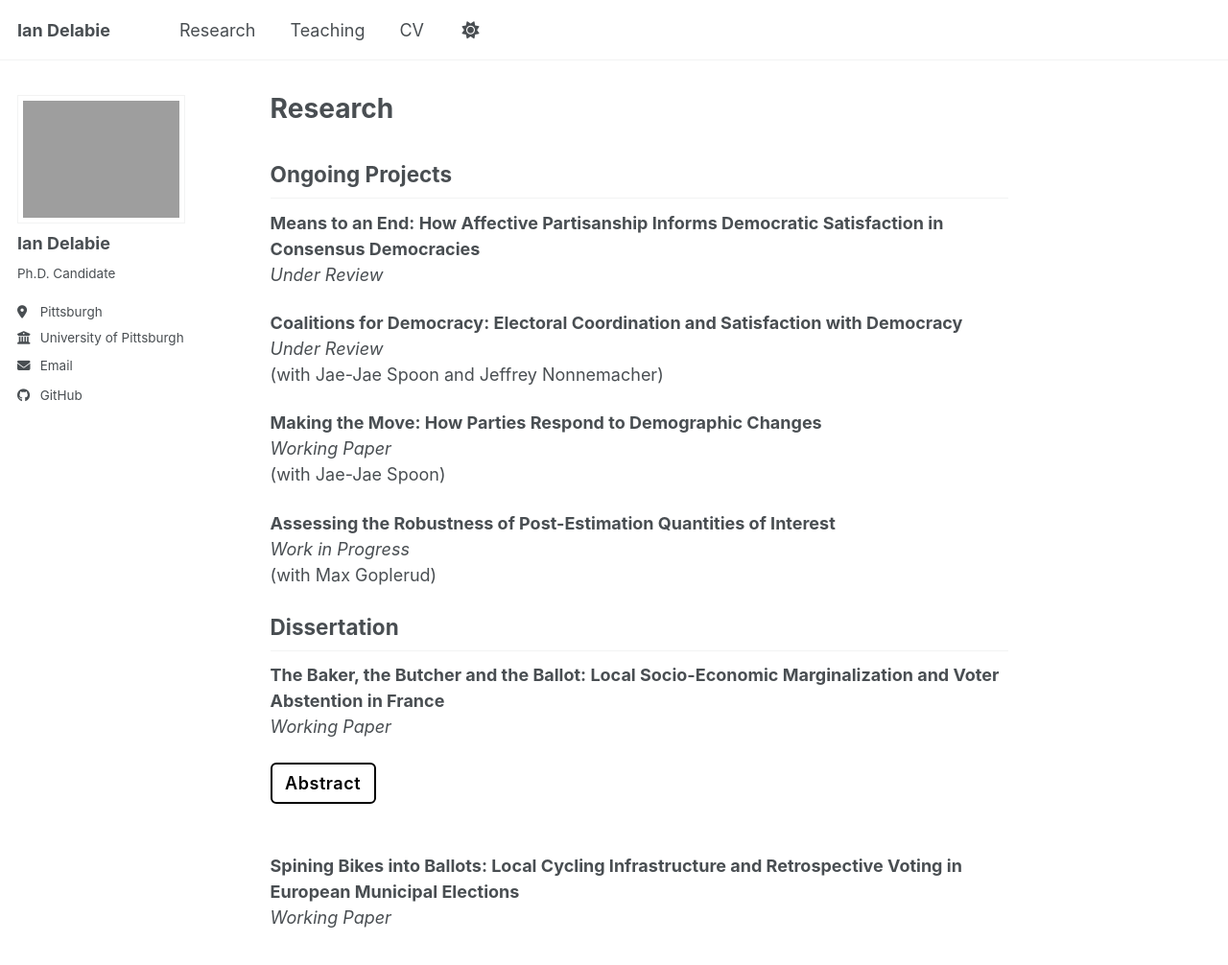
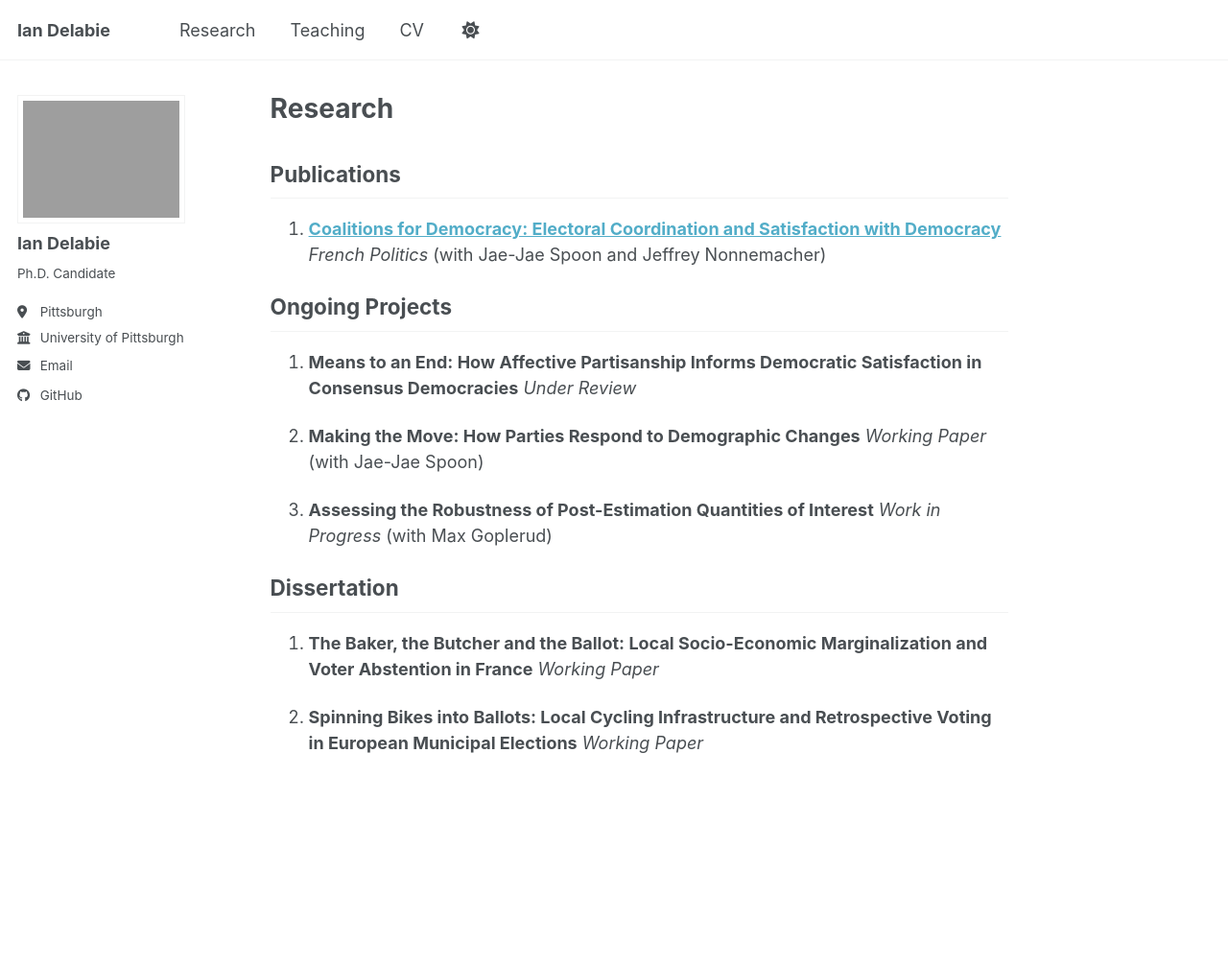
Before and after one commit to idelabie/idelabie.github.io, a Jekyll site: the page built from _pages/research.md, in a window 1280 px wide and 1212 px high. Shown: the top 1006 px of the window at 96% size. Built offline with Jekyll 4.4.1, drawn with Linux system fonts in a browser that asks for light colours; a script bundle is joined from its source files by our own code; library files that are not in the unit come from our copies; some of the changed text lies outside the part shown.

Commit message:
Update research.md

```diff
--- a/_pages/research.md
+++ b/_pages/research.md
@@ -4,37 +4,30 @@ permalink: /research/
 layout: single
 author_profile: true
 ---
+
+## Publications
+
+1. **[Coalitions for Democracy: Electoral Coordination and Satisfaction with Democracy](https://link.springer.com/article/10.1057/s41253-026-00336-4)**
+   *French Politics*
+   (with Jae-Jae Spoon and Jeffrey Nonnemacher)
+
 ## Ongoing Projects
 
-**Means to an End: How Affective Partisanship Informs Democratic Satisfaction in
-Consensus Democracies**
-*Under Review*
+1. **Means to an End: How Affective Partisanship Informs Democratic Satisfaction in Consensus Democracies**
+   *Under Review*
 
-**Coalitions for Democracy: Electoral Coordination and Satisfaction with Democracy**
-*Under Review*
-(with Jae-Jae Spoon and Jeffrey Nonnemacher)
+2. **Making the Move: How Parties Respond to Demographic Changes**
+   *Working Paper*
+   (with Jae-Jae Spoon)
 
-**Making the Move: How Parties Respond to Demographic Changes**
-*Working Paper*
-(with Jae-Jae Spoon)
-
-**Assessing the Robustness of Post-Estimation Quantities of Interest**
-*Work in Progress*
-(with Max Goplerud)
+3. **Assessing the Robustness of Post-Estimation Quantities of Interest**
+   *Work in Progress*
+   (with Max Goplerud)
 
 ## Dissertation
 
-**The Baker, the Butcher and the Ballot: Local Socio-Economic Marginalization and Voter Abstention in France**
-*Working Paper*
+1. **The Baker, the Butcher and the Ballot: Local Socio-Economic Marginalization and Voter Abstention in France**
+   *Working Paper*
 
-<details>
-<summary>Abstract</summary>
-
-Across Western Europe, voter abstention in first-order elections continues to rise. In France, abstention in legislative elections rose from 35.5% in 2002 to 52.5% in 2022. Despite a wealth of scholarship on voter turnout, the spatial heterogeneity and the local contextual sources of voter abstention remains underexplored. With an empirical focus on France, where abstention has been particularly severe relative to many of its Western European counterparts in the last decades, I argue that the decline of local commercial services, including bakeries, butchers and small grocers, leads to socio-economic marginalization that, in turn, depreciates electoral participation. Using a staggered difference-in-differences research design on municipal-level data from 2007 to 2022, I demonstrate that the closure of local commercial services causes abstention to increase by roughly two percentage points in legislative elections. Additional causal mediation analysis on French panel data reveals that local economic marginalization is indirectly and negatively related to the propensity to vote through increased feelings of solitude and social isolation. My work has significant implications for electoral participation and democratic representation in consolidated democracies amid increasing global economic integration.
-
-</details>
-
-<br>
-
-**Spining Bikes into Ballots: Local Cycling Infrastructure and Retrospective Voting in European Municipal Elections**
-*Working Paper*
+2. **Spinning Bikes into Ballots: Local Cycling Infrastructure and Retrospective Voting in European Municipal Elections**
+   *Working Paper*
```
